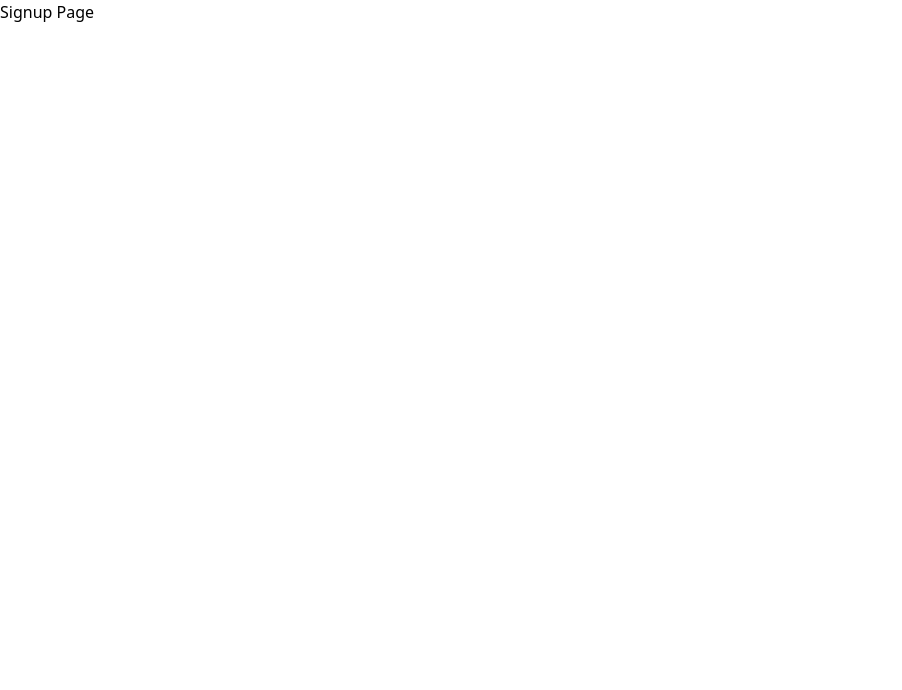
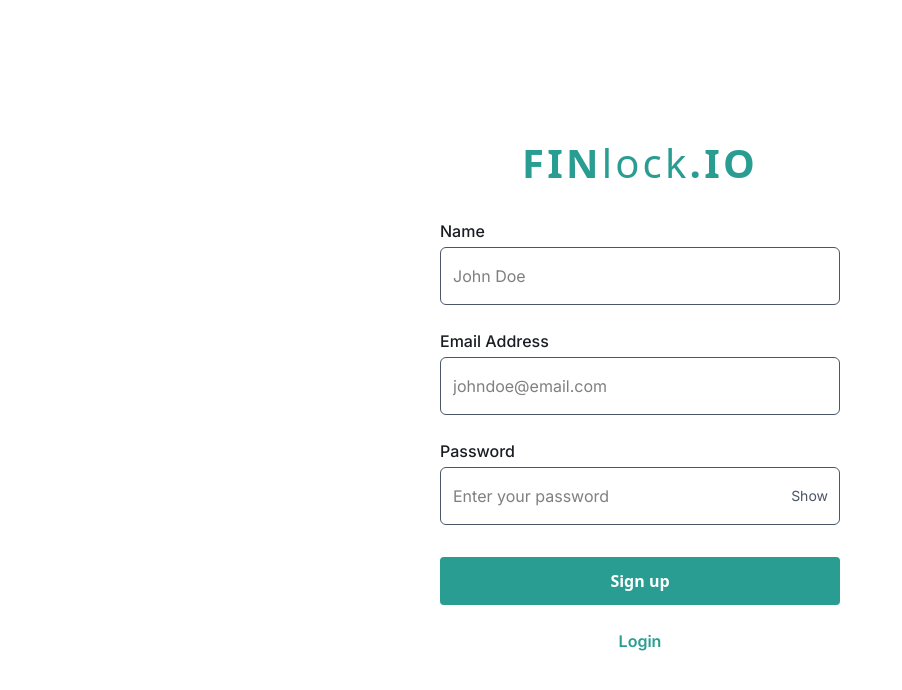
Before and after one commit to syedabbassyed/finance-tracker, a React (Vite) app in the folder client/: page /signup in a window 1280 px wide. Shown: the top 690 px of the page, without its empty margins (0-902 px from the left). Built offline with nearby package versions, Linux system fonts and the light colour scheme.

Commit message:
Sign up feature done

```diff
--- /dev/null
+++ b/client/src/features/auth/SignupForm.tsx
@@ -0,0 +1,99 @@
+import { useState } from "react";
+import InputField from "../../components/InputField";
+import Button from "../../components/Button";
+import { Link } from "react-router";
+import { useMutation } from "@apollo/client";
+import { SIGNUP_MUTATION } from "../../graphql/mutations/auth.mutation";
+
+const SignupForm = () => {
+    const [name, setName] = useState<string>("");
+    const [email, setEmail] = useState<string>("");
+    const [password, setPassword] = useState<string>("");
+
+    const [signup] = useMutation(SIGNUP_MUTATION);
+
+    const onNameChange = (e: React.ChangeEvent<HTMLInputElement>) => {
+        const value = e.target.value;
+        setName(value);
+    };
+
+    const onEmailChange = (e: React.ChangeEvent<HTMLInputElement>) => {
+        const value = e.target.value;
+        setEmail(value);
+    };
+
+    const onPasswordChange = (e: React.ChangeEvent<HTMLInputElement>) => {
+        const value = e.target.value;
+        setPassword(value);
+    };
+
+    const submitForm = async (e: React.FormEvent<HTMLFormElement>) => {
+        e.preventDefault();
+
+        try {
+            const res = await signup({
+                variables: {
+                    name,
+                    email,
+                    password
+                }
+            });
+
+            const token = res.data.login.token;
+
+            localStorage.setItem("token", token);
+
+
+        } catch (err) {
+            console.error("Login Error", err)
+        }
+    }
+
+    return (
+        <form className="w-full" onSubmit={submitForm}>
+            <div className="w-full  mb-6">
+                <InputField
+                    label="Name"
+                    type="text"
+                    placeholder="John Doe"
+                    value={name}
+                    required={true}
+                    onChange={onNameChange}
+                />
+            </div>
+            <div className="w-full  mb-6">
+                <InputField
+                    label="Email Address"
+                    type="email"
+                    placeholder="johndoe@email.com"
+                    value={email}
+                    required={true}
+                    onChange={onEmailChange}
+                />
+            </div>
+            <div className="w-full mb-8">
+                <InputField
+                    label="Password"
+                    type="password"
+                    placeholder="Enter your password"
+                    value={password}
+                    required={true}
+                    onChange={onPasswordChange}
+                />
+
+            </div>
+            <div className="mt-4 mb-6">
+                <Button
+                    text="Sign up"
+                    type="submit"
+                />
+            </div>
+            <Link
+                to="/login"
+                className="w-full text-primary block text-center font-semibold font-inter text-[16px] leading-6 hover:underline "
+            >Login</Link>
+        </form>
+    )
+}
+
+export default SignupForm;
--- a/client/src/features/auth/SignupPage.tsx
+++ b/client/src/features/auth/SignupPage.tsx
@@ -1,5 +1,16 @@
+import Brand from "./Brand";
+import SignupForm from "./SignupForm";
+
 const SignupPage = () => {
-    return <div>Signup Page</div>;
+    return (
+        <div className="flex justify-center items-center h-dvh">
+            <div className="w-[400px] flex flex-col items-center">
+                <Brand />
+                <SignupForm />
+            </div>
+
+        </div>
+    );
 };
 
 export default SignupPage;
```
